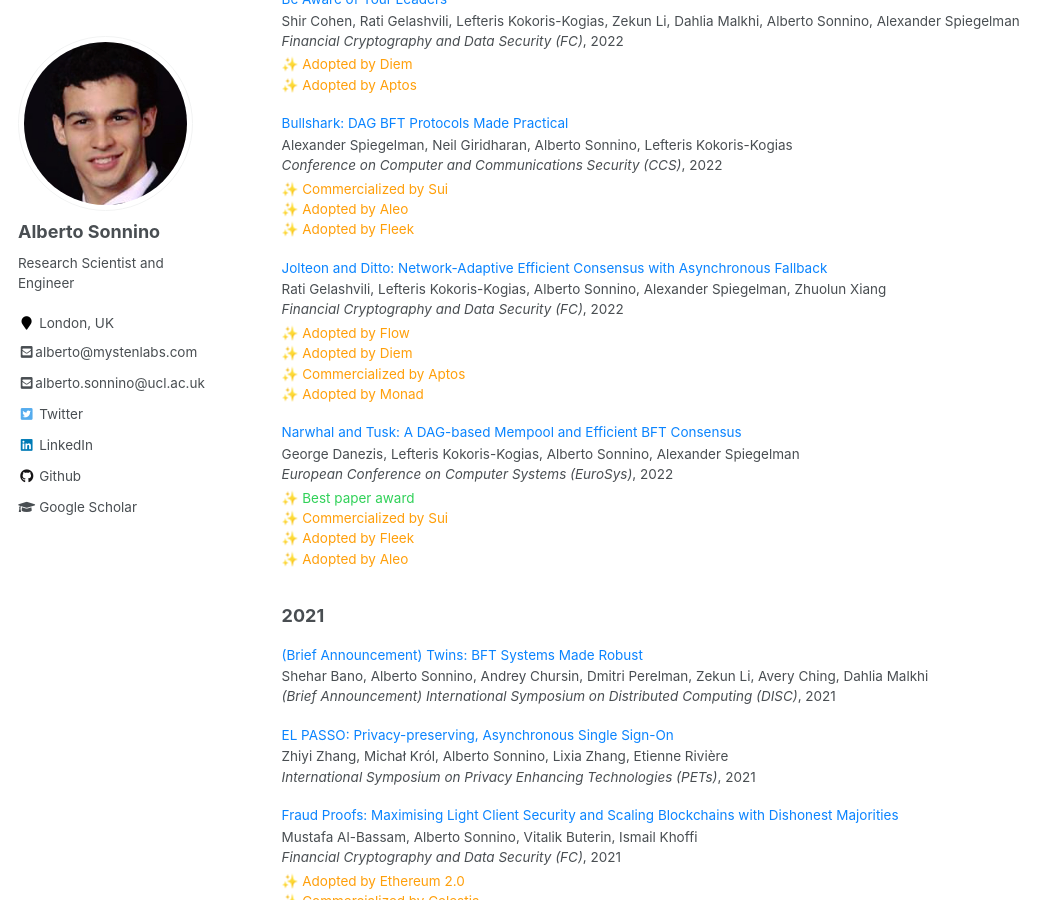
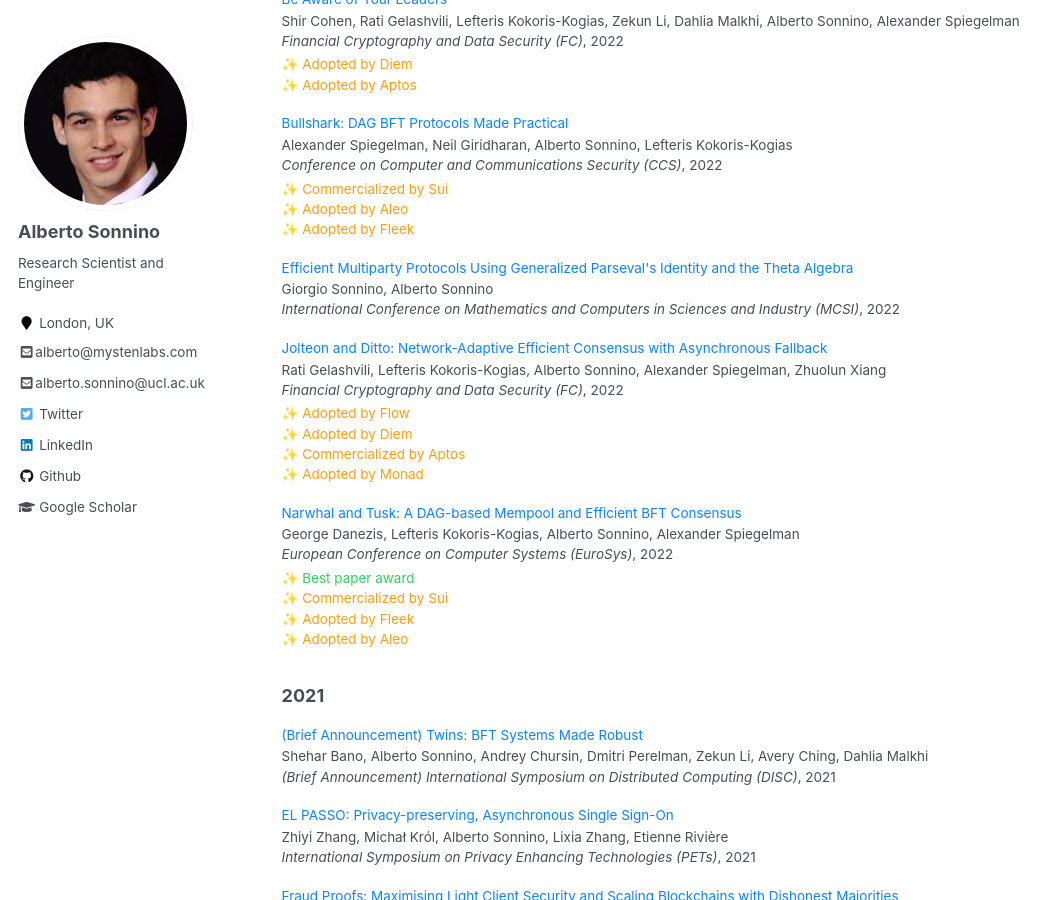
Before and after one commit to asonnino/asonnino.github.io, a Jekyll site: the page built from _pages/publications.md, in a window 1280 px wide and 900 px high, scrolled down 2099 px. Shown: the whole window, without its empty margins (0-1064 px from the left). Built offline with Jekyll 4.4.1, drawn with Linux system fonts in a browser that asks for light colours; some of the changed lines change nothing that is shown.

Commit message:
feat: update code references in papers.json

```diff
--- a/_data/papers.json
+++ b/_data/papers.json
@@ -26,14 +26,15 @@
     "authors": "Zachary Amsden, Ramnik Arora, Shehar Bano, Mathieu Baudet, Sam Blackshear, Abhay Bothra, George Cabrera, Christian Catalini, Konstantinos Chalkias, Evan Cheng, Avery Ching, Andrey Chursin, George Danezis, Gerardo Di Giacomo, David L. Dill, Hui Ding, Nick Doudchenko, Victor Gao, Zhenhuan Gao, François Garillot, Michael Gorven, Philip Hayes, J. Mark Hou, Yuxuan Hu, Kevin Hurley, Kevin Lewi, Chunqi Li, Zekun Li, Dahlia Malkhi, Sonia Margulis, Ben Maurer, Payman Mohassel, Ladi de Naurois, Valeria Nikolaenko, Todd Nowacki, Oleksandr Orlov, Dmitri Perelman, Alistair Pott, Brett Proctor, Shaz Qadeer, Rain, Dario Russi, Bryan Schwab, Stephane Sezer, Alberto Sonnino, Herman Venter, Lei Wei, Nils Wernerfelt, Brandon Williams, Qinfan Wu, Xifan Yan, Tim Zakian, Runtian Zhou",
     "date": 2019,
     "filename": "libra.pdf",
-    "code": "https://github.com/diem/diem"
+    "code": "https://github.com/asonnino/libra"
   },
   {
     "category": "libra",
     "title": "State Machine Replication in the Libra Blockchain",
     "authors": "Mathieu Baudet, Avery Ching, Andrey Chursin, George Danezis, François Garillot, Zekun Li, Dahlia Malkhi, Oded Naor, Dmitri Perelman, Alberto Sonnino",
     "date": 2019,
-    "filename": "librabft.pdf"
+    "filename": "librabft.pdf",
+    "code": "https://github.com/asonnino/libra"
   },
   {
     "category": "libra",
@@ -47,7 +48,8 @@
     "title": "Bullshark: The Partially Synchronous Version",
     "authors": "Alexander Spiegelman, Neil Giridharan, Alberto Sonnino, Lefteris Kokoris-Kogias",
     "date": 2022,
-    "filename": "bullshark-simple.pdf"
+    "filename": "bullshark-simple.pdf",
+    "code": "https://github.com/asonnino/narwhal/tree/bullshark"
   },
   {
     "category": "publication",
@@ -55,7 +57,8 @@
     "authors": "Shalina Figuli, Alberto Sonnino, Peter Figuli, Jürgen Becker",
     "venue": "IEEE International Conference on Telecommunications and Signal Processing (TSP)",
     "date": 2016,
-    "filename": "qam-transmitter.pdf"
+    "filename": "qam-transmitter.pdf",
+    "code": "https://github.com/asonnino/fourier-transmitter"
   },
   {
     "category": "publication",
@@ -70,7 +73,8 @@
     "title": "Airtnt: Fair Exchange Payment for Outsourced Secure Enclave Computations",
     "authors": "Mustafa Al-Bassam, Alberto Sonnino, Michał Król, Ioannis Psaras",
     "date": 2018,
-    "filename": "airtnt.pdf"
+    "filename": "airtnt.pdf",
+    "code": "https://github.com/asonnino/airtnt"
   },
   {
     "category": "publication",
@@ -79,7 +83,8 @@
     "venue": "Network and Distributed System Security Symposium (NDSS)",
     "date": 2018,
     "filename": "chainspace.pdf",
-    "adoptions": ["Commercialized by Chainspace"]
+    "adoptions": ["Commercialized by Chainspace"],
+    "code": "https://github.com/chainspace"
   },
   {
     "category": "publication",
@@ -102,11 +107,12 @@
       "Adopted by Chainspace",
       "Integrated into Cosmos SDK",
       "Adopted by DECODE"
-    ]
+    ],
+    "code": "https://github.com/asonnino/coconut"
   },
   {
     "category": "report",
-    "title": "FMPC: Secure Multiparty Computation from Fourier Series and Parseval’s Identity",
+    "title": "FMPC: Secure Multiparty Computation from Fourier Series and Parseval's Identity",
     "authors": "Alberto Sonnino",
     "date": 2019,
     "filename": "fmpc.pdf"
@@ -142,7 +148,8 @@
     "venue": "(No Proceedings) Stanford Blockchain Conference (SBC)",
     "date": 2019,
     "filename": "sybilquorum.pdf",
-    "link": "https://cbr.stanford.edu/sbc19/"
+    "link": "https://cbr.stanford.edu/sbc19/",
+    "code": "https://github.com/asonnino/sybilquorum-experiments"
   },
   {
     "category": "publication",
@@ -160,7 +167,8 @@
     "venue": "ACM Conference on Advances in Financial Technologies (AFT)",
     "date": 2020,
     "filename": "fastpay.pdf",
-    "adoptions": ["Commercialized by Sui", "Foundation of Linera"]
+    "adoptions": ["Commercialized by Sui", "Foundation of Linera"],
+    "code": "https://github.com/asonnino/fastpay"
   },
   {
     "category": "publication",
@@ -168,7 +176,8 @@
     "authors": "Michał Król, Alberto Sonnino, Argyrios G. Tasiopoulos, Ioannis Psaras, Etienne Rivi&egrave;re",
     "venue": "ACM/IFIP Middleware",
     "date": 2020,
-    "filename": "pastrami.pdf"
+    "filename": "pastrami.pdf",
+    "code": "https://github.com/asonnino/pastrami"
   },
   {
     "category": "publication",
@@ -185,7 +194,8 @@
     "venue": "Financial Cryptography and Data Security (FC)",
     "date": 2021,
     "filename": "fraudproofs.pdf",
-    "adoptions": ["Adopted by Ethereum 2.0", "Commercialized by Celestia"]
+    "adoptions": ["Adopted by Ethereum 2.0", "Commercialized by Celestia"],
+    "code": "https://github.com/asonnino/fraudproofs-prototype"
   },
   {
     "category": "publication",
@@ -210,7 +220,15 @@
     "venue": "International Conference on Principles of Distributed Systems (OPODIS)",
     "date": 2021,
     "filename": "twins.pdf",
-    "adoptions": ["Adopted by Diem", "Adopted by Aptos", "Adopted by Chainlink"]
+    "adoptions": [
+      "Adopted by Diem",
+      "Adopted by Aptos",
+      "Adopted by Chainlink"
+    ],
+    "code": [
+      "https://github.com/asonnino/twins-simulator",
+      "https://github.com/asonnino/twins-generator"
+    ]
   },
   {
     "category": "publication",
@@ -223,7 +241,8 @@
       "Commercialized by Sui",
       "Adopted by Aleo",
       "Adopted by Fleek"
-    ]
+    ],
+    "code": "https://github.com/asonnino/narwhal/tree/bullshark"
   },
   {
     "category": "publication",
@@ -237,6 +256,10 @@
       "Adopted by Diem",
       "Commercialized by Aptos",
       "Adopted by Monad"
+    ],
+    "code": [
+      "https://github.com/asonnino/hotstuff",
+      "https://github.com/asonnino/hotstuff/tree/async"
     ]
   },
   {
@@ -246,7 +269,8 @@
     "venue": "Financial Cryptography and Data Security (FC)",
     "date": 2022,
     "filename": "carousel.pdf",
-    "adoptions": ["Adopted by Diem", "Adopted by Aptos"]
+    "adoptions": ["Adopted by Diem", "Adopted by Aptos"],
+    "code": "https://github.com/asonnino/hotstuff/tree/leader-reputation"
   },
   {
     "category": "publication",
@@ -262,6 +286,15 @@
       "Adopted by Fleek",
       "Adopted by Aleo"
     ]
+  },
+  {
+    "category": "publication",
+    "title": "Efficient Multiparty Protocols Using Generalized Parseval's Identity and the Theta Algebra",
+    "authors": "Giorgio Sonnino, Alberto Sonnino",
+    "venue": "International Conference on Mathematics and Computers in Sciences and Industry (MCSI)",
+    "date": 2022,
+    "filename": "fmpc-theta.pdf",
+    "code": "https://gist.github.com/asonnino/7d3abd570736d13bddf61fa429692983"
   },
   {
     "category": "publication",
@@ -286,7 +319,8 @@
     "venue": "Workshop on Privacy in the Electronic Societ (WPES)",
     "date": 2023,
     "filename": "zef.pdf",
-    "adoptions": ["Commercialized by Linera"]
+    "adoptions": ["Commercialized by Linera"],
+    "code": "https://github.com/asonnino/fastpay/tree/extensions"
   },
   {
     "category": "report",
@@ -300,7 +334,8 @@
     "title": "The Sui Smart Contract Platform (whitepaper v1)",
     "authors": "The Mysten Labs team",
     "date": 2022,
-    "filename": "sui-whitepaper.pdf"
+    "filename": "sui-whitepaper.pdf",
+    "code": "https://github.com/asonnino/sui"
   },
   {
     "category": "publication",
@@ -310,7 +345,8 @@
     "date": 2023,
     "filename": "parakeet.pdf",
     "awards": ["IETF Applied Networking Research Prize (ANRP)"],
-    "adoptions": ["Adapoted by WhatsApp"]
+    "adoptions": ["Adapoted by WhatsApp"],
+    "code": "https://github.com/asonnino/key-transparency"
   },
   {
     "category": "publication",
@@ -318,7 +354,8 @@
     "authors": "Zhuolun Li, Alberto Sonnino, Philipp Jovanovic",
     "venue": "Workshop on Advanced tools, programming languages, and PLatforms for Implementing and Evaluating algorithms for Distributed systems (ApPLIED)",
     "date": 2023,
-    "filename": "signatures-for-consensus.pdf"
+    "filename": "signatures-for-consensus.pdf",
+    "code": "https://github.com/asonnino/hotstuff/tree/bls-graphs"
   },
   {
     "category": "submission",
@@ -335,7 +372,11 @@
     "venue": "Financial Cryptography and Data Security (FC)",
     "date": 2024,
     "filename": "smskr.pdf",
-    "adoptions": ["Integrated into fastcrypto"]
+    "adoptions": ["Integrated into fastcrypto"],
+    "code": [
+      "https://github.com/asonnino/mskr",
+      "https://github.com/asonnino/fastcrypto"
+    ]
   },
   {
     "category": "publication",
@@ -344,7 +385,8 @@
     "venue": "Conference on Computer and Communications Security (CCS)",
     "date": 2024,
     "filename": "sui-lutris.pdf",
-    "adoptions": ["Commercialized by Sui"]
+    "adoptions": ["Commercialized by Sui"],
+    "code": "https://github.com/asonnino/sui"
   },
   {
     "category": "publication",
@@ -352,7 +394,8 @@
     "authors": "Nicolas Mohnblatt, Alberto Sonnino, Kobi Gurkan, Philipp Jovanovic",
     "venue": "Conference on Computer and Communications Security (CCS)",
     "date": 2024,
-    "filename": "arke.pdf"
+    "filename": "arke.pdf",
+    "code": "https://github.com/asonnino/arke"
   },
   {
     "category": "publication",
@@ -361,7 +404,8 @@
     "venue": "IEEE International Conference on Distributed Computing Systems (ICDCS)",
     "date": 2024,
     "filename": "hammerhead.pdf",
-    "adoptions": ["Adopted by Sui"]
+    "adoptions": ["Adopted by Sui"],
+    "code": "https://github.com/asonnino/sui"
   },
   {
     "category": "report",
@@ -379,7 +423,8 @@
     "venue": "ArXiv Preprint",
     "date": 2023,
     "filename": "mysticeti.pdf",
-    "adoptions": ["Adopted by Sui"]
+    "adoptions": ["Adopted by Sui"],
+    "code": "https://github.com/asonnino/mysticeti"
   },
   {
     "category": "publication",
@@ -395,7 +440,8 @@
     "authors": "Daniel Hugenroth, Alberto Sonnino, Sam Cutler, Alastair R. Beresford",
     "venue": "International Symposium on Privacy Enhancing Technologies (PETs)",
     "date": 2024,
-    "filename": "sloth.pdf"
+    "filename": "sloth.pdf",
+    "code": "https://github.com/asonnino/sloth"
   },
   {
     "category": "submission",
@@ -403,7 +449,8 @@
     "authors": "Quentin Kniep, Lefteris Kokoris-Kogias, Alberto Sonnino, Igor Zablotchi, Nuda Zhang",
     "venue": "ArXiv Preprint",
     "date": 2024,
-    "filename": "pilotfish.pdf"
+    "filename": "pilotfish.pdf",
+    "code": "https://github.com/asonnino/sui/tree/distributed-execution"
   },
   {
     "category": "publication",
@@ -412,7 +459,8 @@
     "venue": "International Workshop on Load Testing and Benchmarking of Software Systems (LTB)",
     "date": 2024,
     "filename": "fasctrypto-benchmarks.pdf",
-    "adoptions": ["Integrated into fastcrypto"]
+    "adoptions": ["Integrated into fastcrypto"],
+    "code": "https://github.com/asonnino/fastcrypto"
   },
   {
     "category": "publication",
```
Also changed, not shown: 1 other file.
